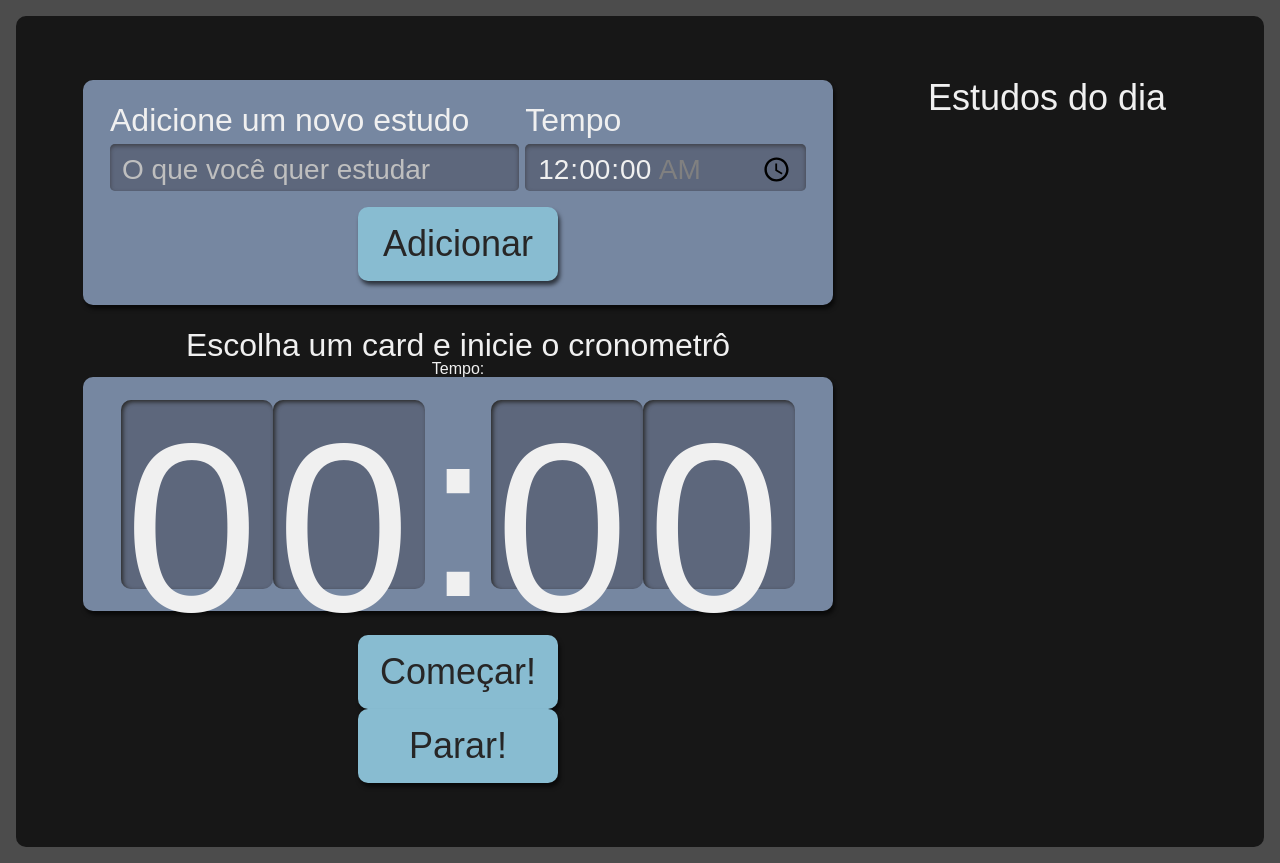
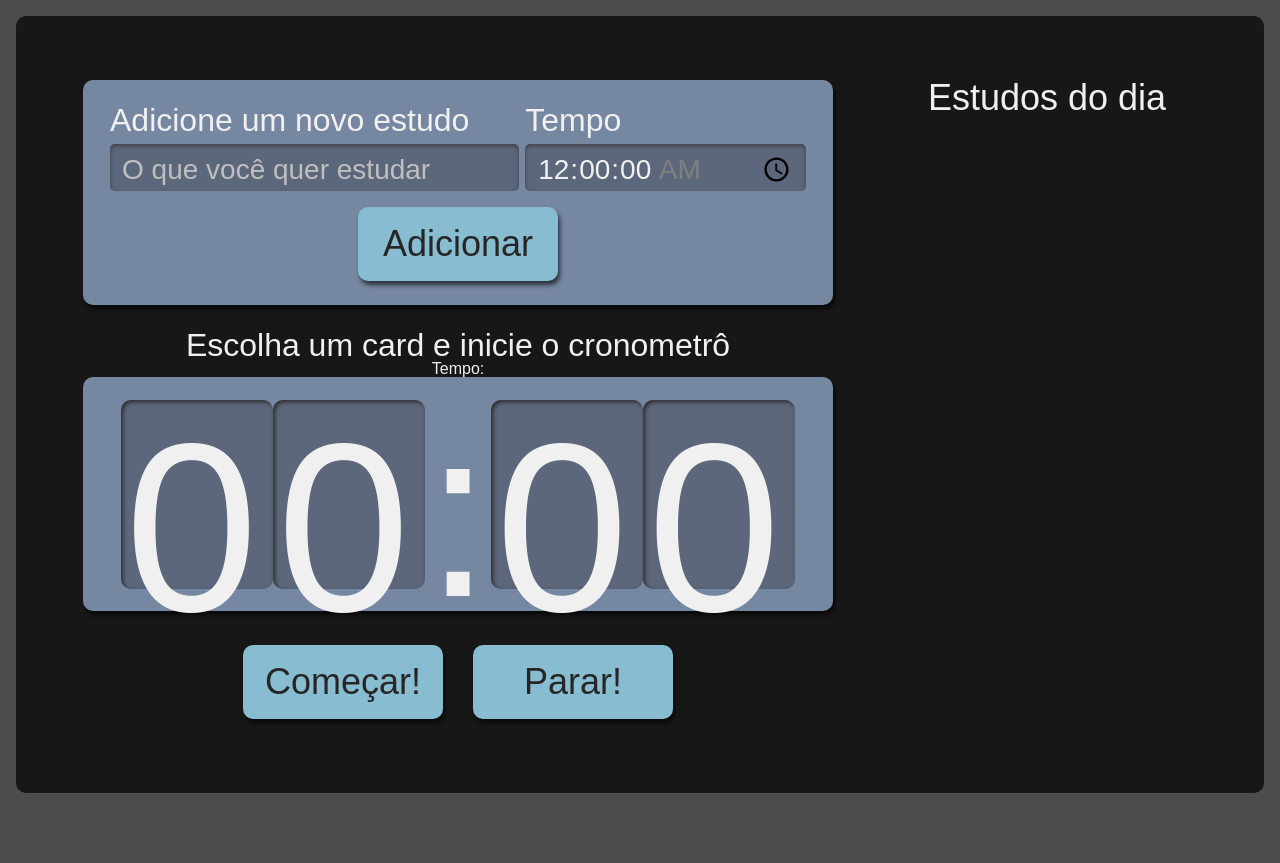
Before and after one commit to RaulAnselmoDSantos/alura-react, a React (Create React App) app in the folder alura-studies/: page / in a window 1280 px wide. After the commit the page ends 809 px from the top, so only its background shows below. Built offline with nearby package versions, Linux system fonts and the light colour scheme.

Commit message:
feat: space between buttons

```diff
--- a/alura-studies/src/components/Cronometro/Cronometro.module.scss
+++ b/alura-studies/src/components/Cronometro/Cronometro.module.scss
@@ -20,6 +20,12 @@
 
     .titulo {
       font-size: 2rem;
+    }
+
+    .botoesWrapper{
+      display: flex;
+      margin: 10px;
+      gap: 30px;
     }
 
     button {
--- a/alura-studies/src/components/Cronometro/index.tsx
+++ b/alura-studies/src/components/Cronometro/index.tsx
@@ -57,15 +57,22 @@ export default function Cronometro1({
       <div className={style.relogioWrapper}>
         <Relogio tempo={tempo} />
       </div>
+      <div className={style.botoesWrapper }>
         <Botao
             onClick={() => {
             iniciarCronometro(tempo);
             }}
         >
             Começar!
-      </Botao> <Botao onClick={() => {
+        </Botao>
+
+        <Botao
+            onClick={() => {
             pararCronometro(tempo);
-        }}>Parar!</Botao>
+            }}
+        >Parar!
+        </Botao>
+    </div>
     </div>
   );
 }
```
Lines whose indentation alone changed are shown as unchanged.
